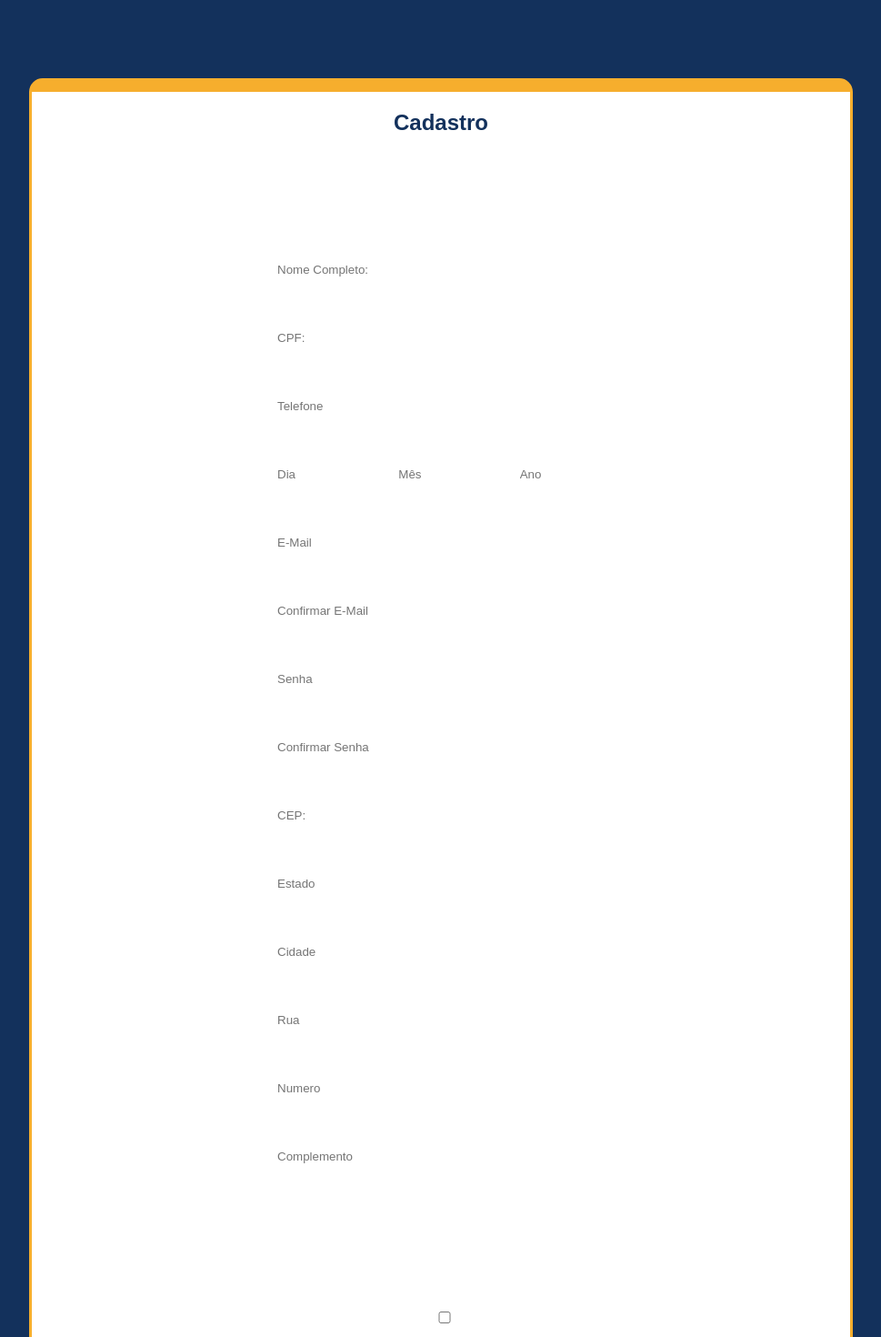
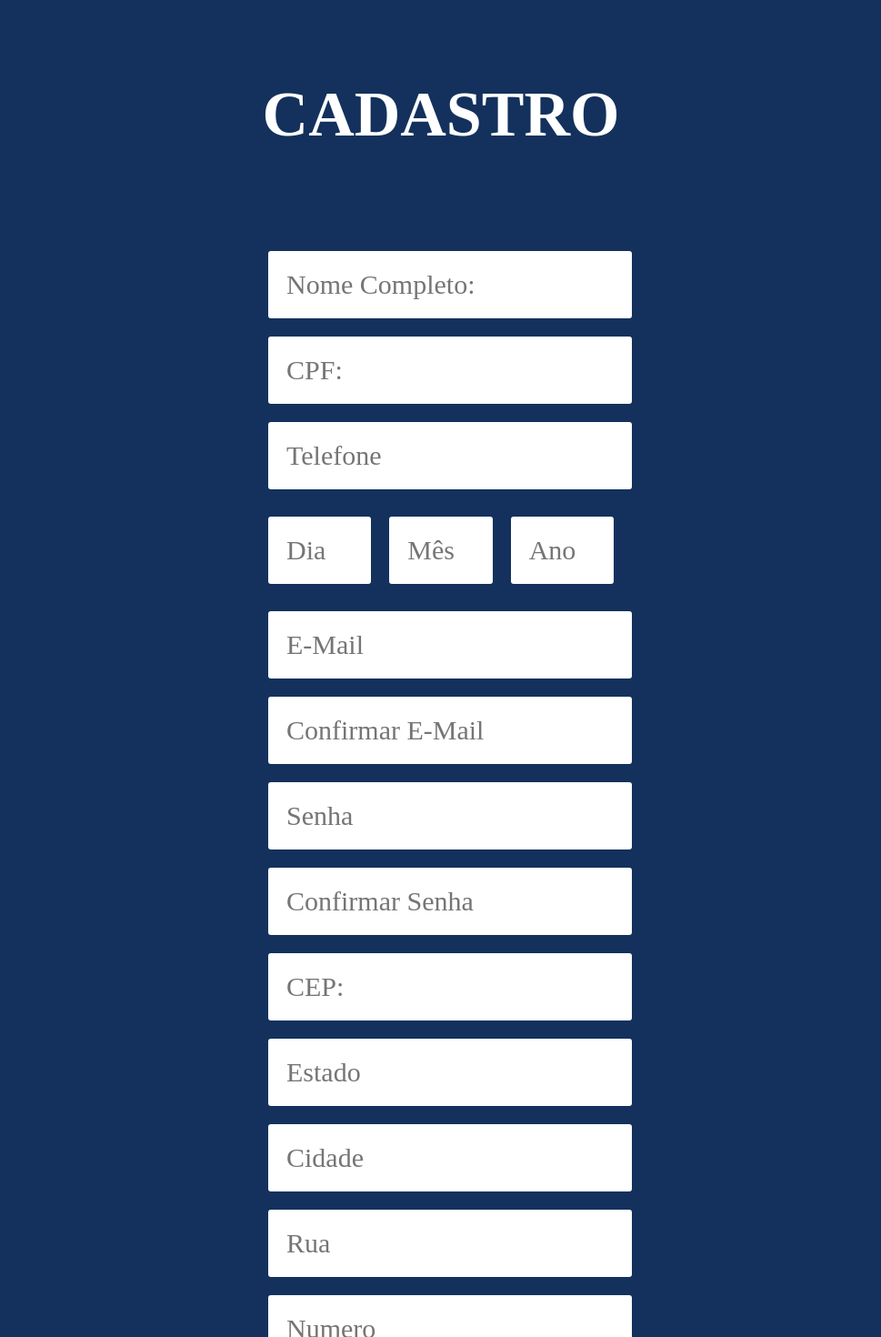
Before and after one commit to PenvicK/zonne-e-react, a React (Create React App) app: page /cadastro in a window 1280 px wide. Shown: the part 120-1590 px from the top of the page at 91% size, without its empty margins (155-1124 px from the left). Built offline with nearby package versions, Linux system fonts and the light colour scheme.

Commit message:
mudei o cadastro

```diff
--- a/src/pages/Cadastro.jsx
+++ b/src/pages/Cadastro.jsx
@@ -1,39 +1,44 @@
 import React from 'react';
-import'./cadastro.css';
+import'./styles/cadastro.css';
+import '../components/componenteLogin/Caixa';
+import Caixa from '../components/componenteLogin/Caixa';
+import Checkbox from'../components/checkbox/Checkbox';
 
 function Cadastro(){
     return(
         <section className="formulario">
             <div className="titulo">
-                <h1>Cadastro</h1>
+                Cadastro
             </div>
             <form action="login.html" method="POST" className="cadastroPage">
-                <input type="text" name="nome completo" placeholder="Nome Completo:" size="40" id="campo" />
-                <input type="text" name="cpf" placeholder="CPF:" size="12" maxlength="11" />
-                <input type="text" name="telefone" placeholder="Telefone" size="12" maxlength="14" />
+                <Caixa funcao="text" name="nome completo" texto="Nome Completo:" size="40" id="campo" />
+                <Caixa funcao="text" name="cpf" texto="CPF:" size="12" maxlength="11" />
+                <Caixa funcao="text" name="telefone" texto="Telefone" size="12" maxlength="14" />
                 <div className="nascimento">
-                    <input type="text" name="data de nascimento" placeholder="Dia" size="1" maxlength="2" />
-                    <input type="text" name="mes" placeholder="Mês" size="1" maxlength="2" />
-                    <input type="text" name="ano" placeholder="Ano" size="1" maxlength="4" />
+                    <Caixa funcao="text" name="data de nascimento" texto="Dia" size="1" maxlength="2" />
+                    <Caixa funcao="text" name="mes" texto="Mês" size="1" maxlength="2" />
+                    <Caixa funcao="text" name="ano" texto="Ano" size="1" maxlength="4" />
                 </div>
-                <input type="text" name="e-Mail" placeholder="E-Mail" size="40" />
-                <input type="text" name="confirmar e-mail" placeholder="Confirmar E-Mail" size="40" />
-                <input type="text" name="senha" placeholder="Senha" size="12" maxlength="15" />
-                <input type="text" name="confirmar senha" placeholder="Confirmar Senha" size="12" maxlength="15" />
-                <input type="text" name="cep" placeholder="CEP:" size="2" maxlength="8" />
-                <input type="text" name="estado" placeholder="Estado" size="12" maxlength="40" />
-                <input type="text" name="cidade" placeholder="Cidade" size="12" maxlength="40" />
-                <input type="text" name="rua" placeholder="Rua" size="12" maxlength="30" />
-                <input type="text" name="numero" placeholder="Numero" size="12" maxlength="10" />
-                <input type="text" name="complemento" placeholder="Complemento" size="12" maxlength="40" />
+                <Caixa funcao="text" name="e-Mail" texto="E-Mail" size="40" />
+                <Caixa funcao="text" name="confirmar e-mail" texto="Confirmar E-Mail" size="40" />
+                <Caixa funcao="password" name="senha" texto="Senha" size="12" maxlength="15" />
+                <Caixa funcao="password" name="confirmar senha" texto="Confirmar Senha" size="12" maxlength="15" />
+                <Caixa funcao="text" name="cep" texto="CEP:" size="2" maxlength="8" />
+                <Caixa funcao="text" name="estado" texto="Estado" size="12" maxlength="40" />
+                <Caixa funcao="text" name="cidade" texto="Cidade" size="12" maxlength="40" />
+                <Caixa funcao="text" name="rua" texto="Rua" size="12" maxlength="30" />
+                <Caixa funcao="text" name="numero" texto="Numero" size="12" maxlength="10" />
+                <Caixa funcao="text" name="complemento" texto="Complemento" size="12" maxlength="40" />
+
+                <div className="boxCadastro">
+                    <Checkbox />
+                    Aceita os termos do contrato, ler contrato
+                </div>
+                <div>
+                    <input type="submit" value="Criar conta" name="Criar conta" />
+                </div>
             </form>
-            <div className="box">
-                <input type="checkbox" />
-                Aceita os termos do contrato, ler contrato
-            </div>
-            <div>
-                <input type="submit" value="Criar conta" name="Criar conta" />
-            </div>
+
         </section>
     );
 
--- a/src/pages/DadosP.jsx
+++ b/src/pages/DadosP.jsx
@@ -1,5 +1,5 @@
 import React from 'react';
-import './dadosP.css';
+import'./styles/dadosP.css';
 
 function DadosP(){
     return(
--- a/src/pages/Perfil.jsx
+++ b/src/pages/Perfil.jsx
@@ -1,5 +1,5 @@
 import React from 'react';
-import './perfil.css';
+import'./styles/perfil.css';
 
 function Perfil(){
     return(
--- a/src/pages/Produto.jsx
+++ b/src/pages/Produto.jsx
@@ -1,5 +1,5 @@
 import React from 'react';
-import './produto.css';
+import'./styles/produto.css';
 import camera from '../components/public/camera.png';
 
 function Produto(){
--- a/src/pages/login.jsx
+++ b/src/pages/login.jsx
@@ -1,7 +1,7 @@
 import React from 'react';
 import Caixa from '../components/componenteLogin/Caixa';
 import Checkbox from '../components/checkbox/Checkbox';
-import './login.css';
+import './styles/login.css';
 import BotaoCadastro from '../components/CadastroPagina/BotaoCadastro';
 import EntrarButton from '../components/botaoEntrar/EntrarButton';
 import Anuncio from '../components/anuncio/Anuncio'
--- a/src/pages/cadastro.css
+++ b/src/pages/styles/cadastro.css
@@ -1,6 +1,5 @@
 
 .formulario{
-    background-color: white;
     width: 900px;
     margin: 0 auto;
     margin-top: 100px;
@@ -8,17 +7,14 @@
     flex-direction:column;
     justify-content: center;
     padding-bottom: 15px;
-    border-radius: 15px;
-    border-top-width: 15px;
-    border-left-width: 5x;
-    border-right-width: 5x;
-    border-bottom-width: 5x;
-    border-color: #F6AE2D;
-    border-style: solid;
+
 }
 .titulo{
-    color:#13315c;
-    font-family: Arial, "Helvetica Neue", Helvetica, sans-serif;
+    color:white;
+    font-family: agency fb;
+    text-transform: uppercase;
+    font-size: 70px;
+    font-weight: bold;
     display: flex;
    justify-content: center;
 }
@@ -53,7 +49,21 @@
 .campo{
     width: 100px;
 }
-.box{
+.boxCadastro{
     display: flex;
-    justify-content: flex-start;
+    flex-direction: row;
+
+    font-family: agency fb;
+    margin-right: 280px;
 }
+texto{
+    color: white;
+    font-family: agency fb;
+    font-size: 20px;
+}
+.cos{
+    display: flex;
+    justify-content: space-between;
+    margin: 2px;
+    text-decoration: none;
+}
```
Also changed, not shown: src/pages/dadosP.css (deleted), src/pages/perfil.css (deleted), src/pages/styles/dadosP.css (added), src/pages/styles/login.css (renamed from src/pages/login.css), src/pages/styles/perfil.css (added), src/pages/styles/produto.css (renamed from src/pages/produto.css).
